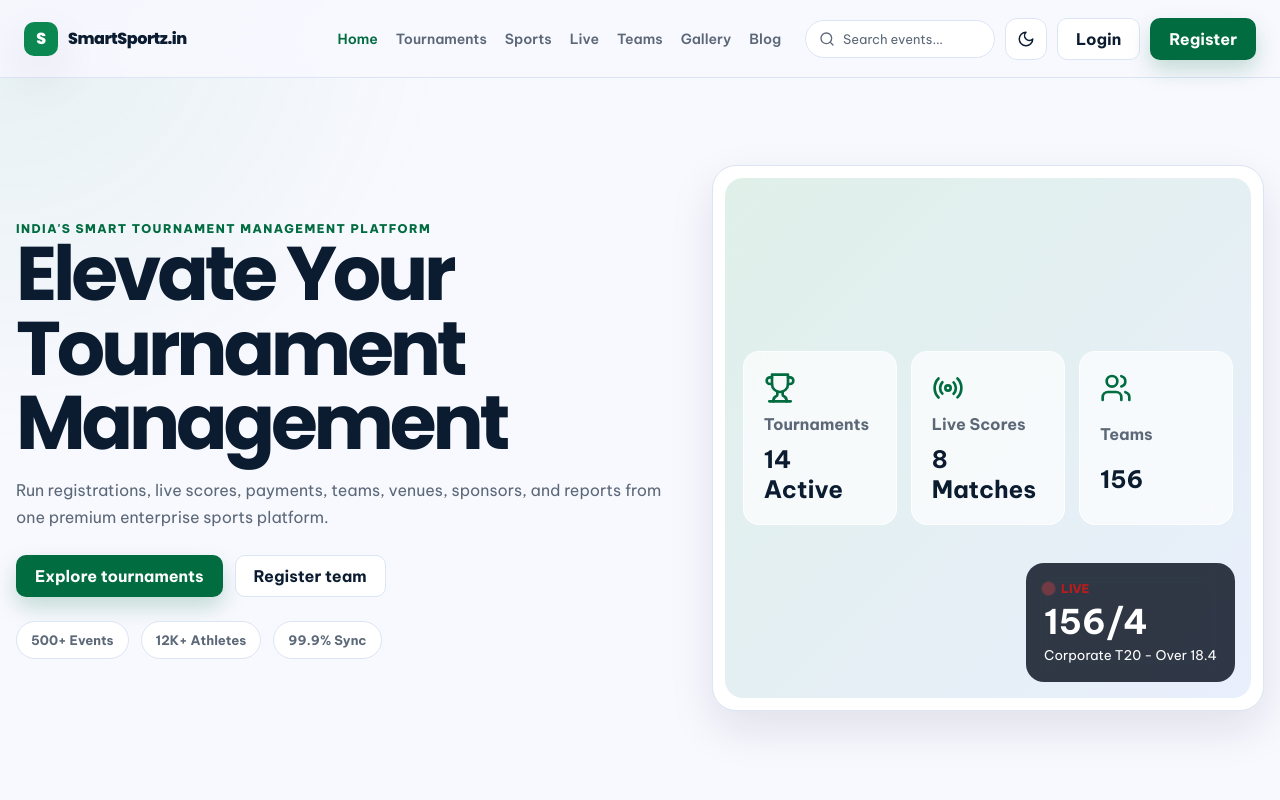
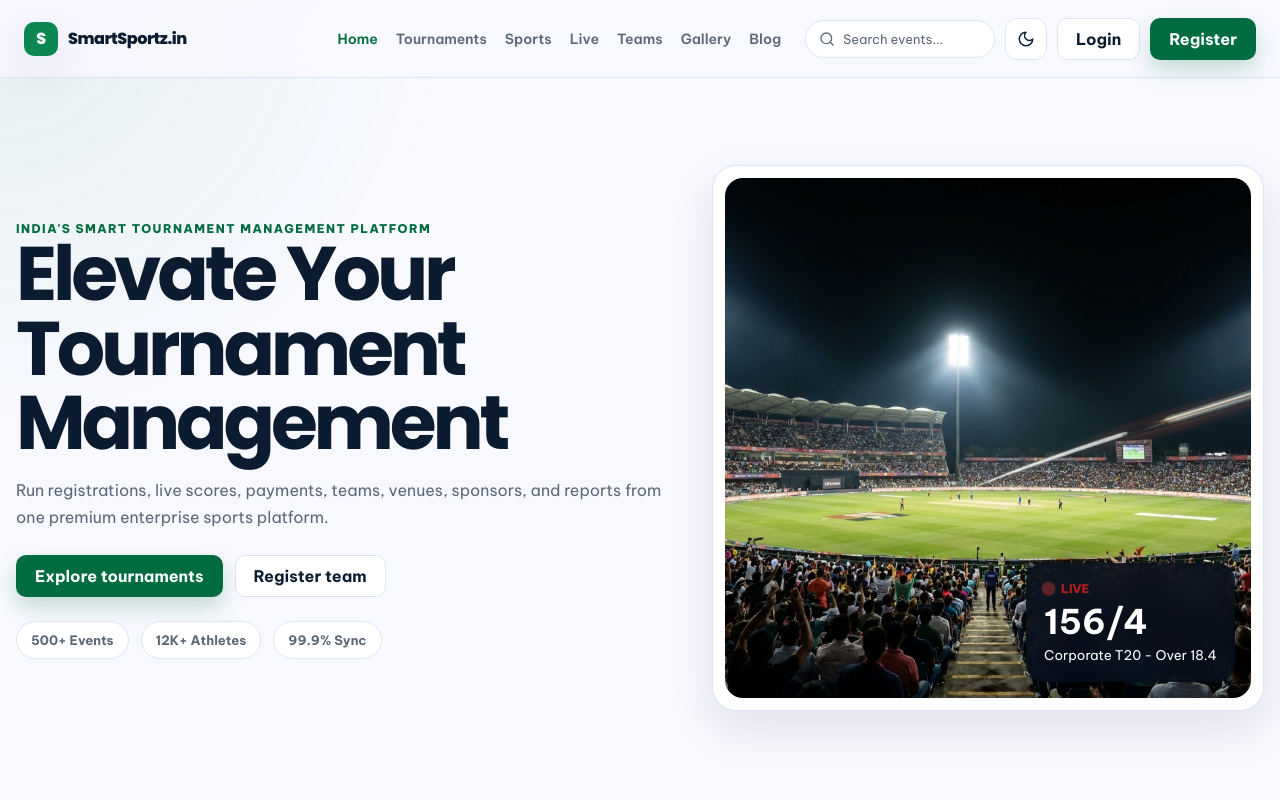
Before and after one commit to Mr-asmath/Smart_Sportz, a React (Vite) app in the folder frontend/: page / in a window 1280 px wide. Shown: the top 800 px of the page. Built offline with nearby package versions, Linux system fonts and the light colour scheme.

Commit message:
Restore top hero container image

```diff
--- a/frontend/src/pages/HomePage.tsx
+++ b/frontend/src/pages/HomePage.tsx
@@ -1,8 +1,8 @@
 import { motion } from "framer-motion";
-import { BarChart3, CheckCircle2, Radio, ShieldCheck, Trophy, Users, Zap } from "lucide-react";
+import { BarChart3, CheckCircle2, Radio, ShieldCheck, Trophy, Zap } from "lucide-react";
 import { Link } from "react-router-dom";
 import { Page, SectionTitle, TournamentCard } from "../components/UI";
-import { tournaments } from "../data/platform";
+import { assets, tournaments } from "../data/platform";
 
 const fade = {
   initial: { opacity: 0, y: 24 },
@@ -36,23 +36,7 @@ export function HomePage() {
           </div>
         </div>
         <motion.div className="hero-panel" initial={{ opacity: 0, scale: 0.96 }} animate={{ opacity: 1, scale: 1 }} transition={{ duration: 0.7 }}>
-          <div className="hero-visual-ui">
-            <div>
-              <Trophy size={32} />
-              <span>Tournaments</span>
-              <strong>14 Active</strong>
-            </div>
-            <div>
-              <Radio size={32} />
-              <span>Live Scores</span>
-              <strong>8 Matches</strong>
-            </div>
-            <div>
-              <Users size={32} />
-              <span>Teams</span>
-              <strong>156</strong>
-            </div>
-          </div>
+          <img src={assets.cricket} alt="Professional cricket stadium" />
           <div className="floating-score">
             <span className="live-dot">Live</span>
             <strong>156/4</strong>
--- a/frontend/src/styles.css
+++ b/frontend/src/styles.css
@@ -74,11 +74,7 @@ img { max-width: 100%; display: block; }
 .hero-actions, .hero-stats { display: flex; flex-wrap: wrap; gap: 12px; margin-top: 24px; }
 .hero-stats span { padding: 10px 14px; border-radius: 999px; background: var(--surface); border: 1px solid var(--line); color: var(--muted); font-weight: 700; font-size: 13px; }
 .hero-panel { position: relative; padding: 12px; background: var(--surface); border: 1px solid var(--line); border-radius: var(--radius-xl); box-shadow: var(--shadow); overflow: hidden; }
-.hero-visual-ui { display: grid; grid-template-columns: repeat(3, 1fr); gap: 14px; min-height: 520px; padding: 18px; border-radius: 18px; background: linear-gradient(135deg, rgba(11, 136, 82, .13), rgba(37, 99, 235, .10)); align-content: center; }
-.hero-visual-ui div { display: grid; gap: 10px; min-height: 170px; padding: 20px; border: 1px solid rgba(255, 255, 255, .72); border-radius: 16px; background: rgba(255, 255, 255, .68); backdrop-filter: blur(12px); }
-.hero-visual-ui svg { color: var(--primary-dark); }
-.hero-visual-ui span { color: var(--muted); font-weight: 700; }
-.hero-visual-ui strong { font-size: 24px; }
+.hero-panel img { height: 520px; width: 100%; object-fit: cover; border-radius: 18px; }
 .floating-score { position: absolute; right: 28px; bottom: 28px; display: grid; gap: 4px; min-width: 190px; padding: 18px; border-radius: 18px; color: white; background: rgba(7, 15, 30, .82); backdrop-filter: blur(12px); }
 .floating-score strong { font-size: 34px; }
 .live-dot { display: inline-flex; align-items: center; gap: 8px; color: #b91c1c; font-weight: 800; text-transform: uppercase; font-size: 12px; }
@@ -221,8 +217,7 @@ th { color: var(--muted); font-size: 12px; text-transform: uppercase; letter-spa
   .site-header { padding: 0 12px; gap: 8px; }
   .header-actions .btn-secondary, .header-actions .btn-primary { display: none; }
   .hero { min-height: auto; padding-top: 24px; }
-  .hero-visual-ui { grid-template-columns: 1fr; min-height: 320px; }
-  .hero-visual-ui div { min-height: 110px; }
+  .hero-panel img { height: 320px; }
   .card-grid, .team-grid, .catalog-grid, .content-grid, .live-grid, .metrics-grid, .mini-grid, .wizard { grid-template-columns: 1fr; }
   .ops-visual-grid { grid-template-columns: repeat(2, 1fr); }
   .form-grid, .footer, .footer-grid, .live-card, .auth-card { grid-template-columns: 1fr; }
```
